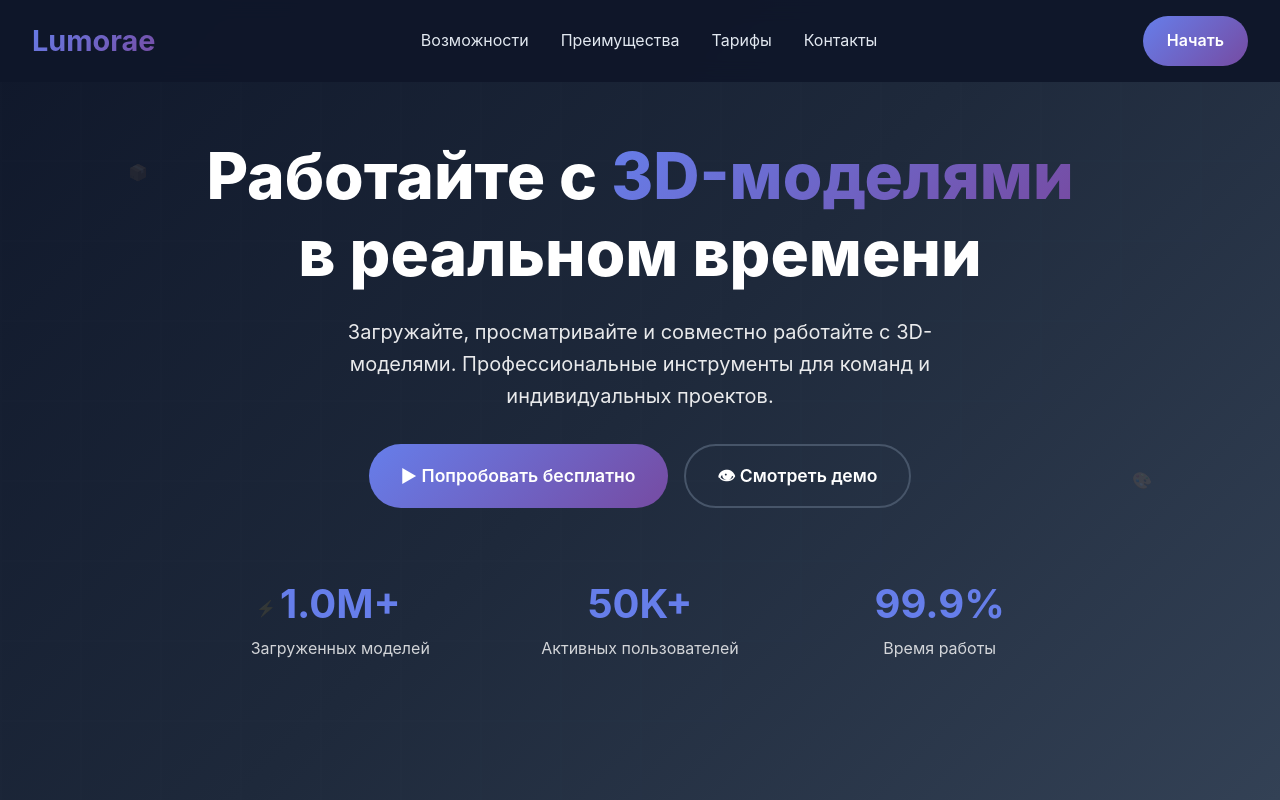
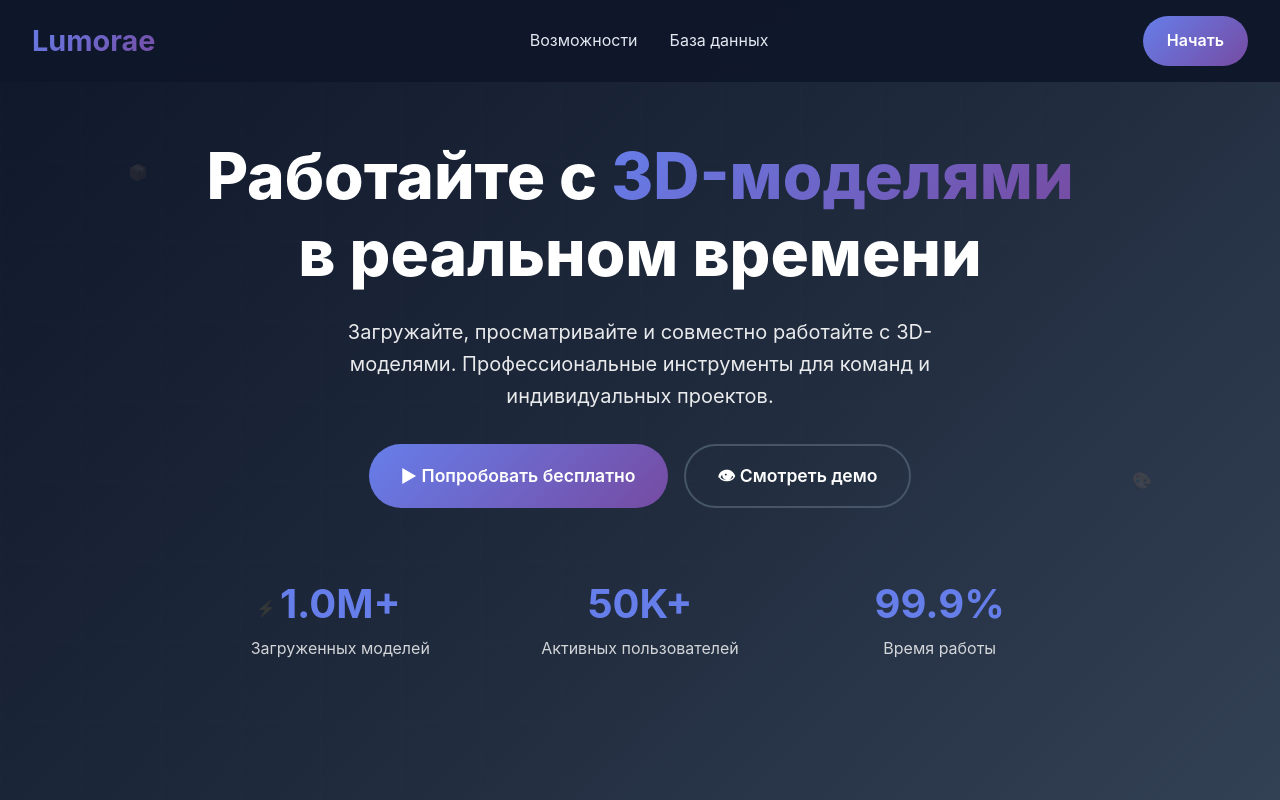
Before and after one commit to sentx38/3d-collab-app, a plain HTML site: page index.html in a window 1280 px wide. Shown: the top 800 px of the page. Drawn offline with Linux system fonts and the light colour scheme.

Commit message:
added db-schema.svg

```diff
--- a/index.html
+++ b/index.html
@@ -646,10 +646,8 @@
         <nav>
             <div class="logo">Lumorae</div>
             <ul class="nav-links">
-                <li><a href="#features">Возможности</a></li>
-                <li><a href="#benefits">Преимущества</a></li>
-                <li><a href="#pricing">Тарифы</a></li>
-                <li><a href="#contact">Контакты</a></li>
+                <li><a href="/">Возможности</a></li>
+                <li><a href="./db-schema.svg">База данных</a></li>
             </ul>
             <a href="#" class="cta-button">Начать</a>
         </nav>
```
Also changed, not shown: 1 other file.
